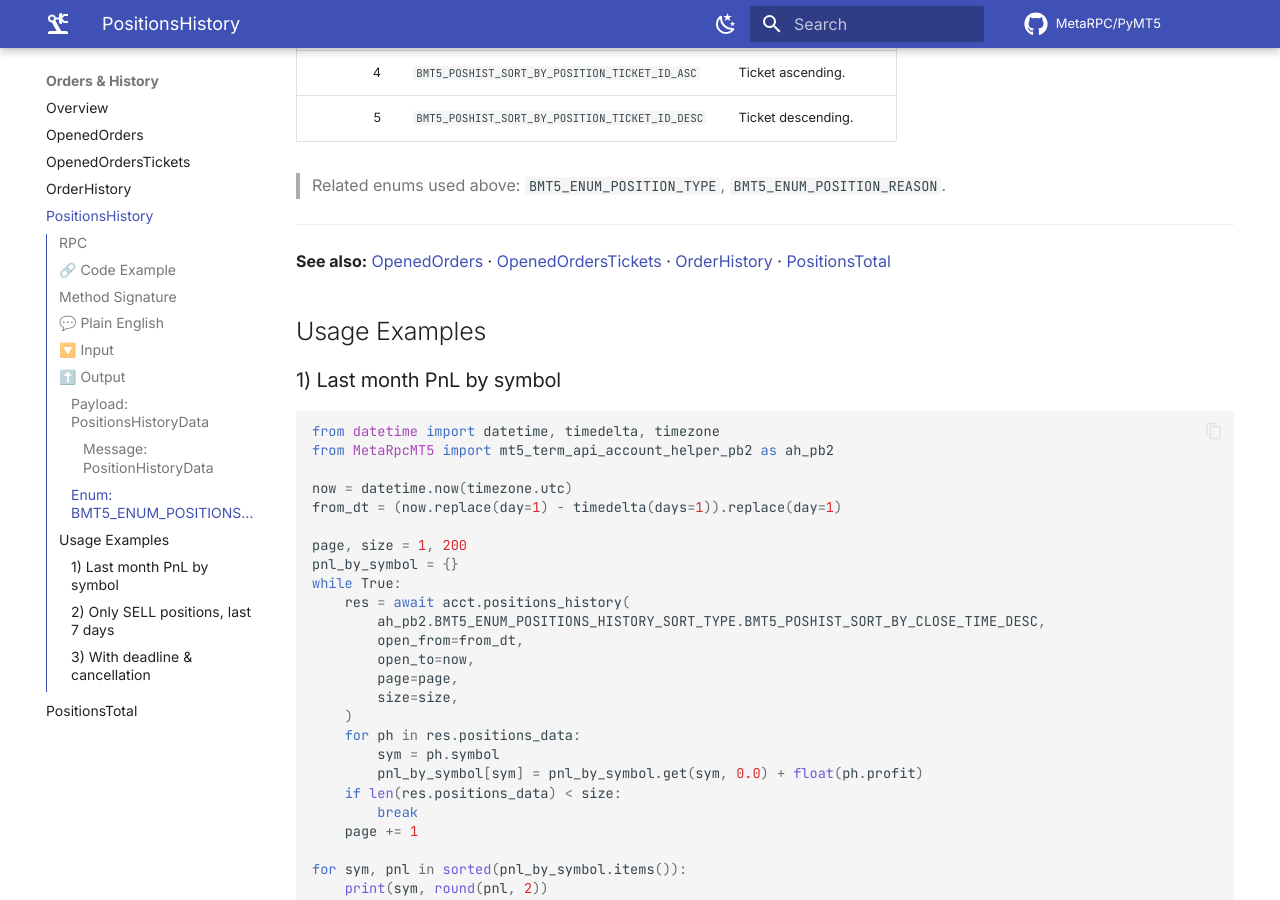
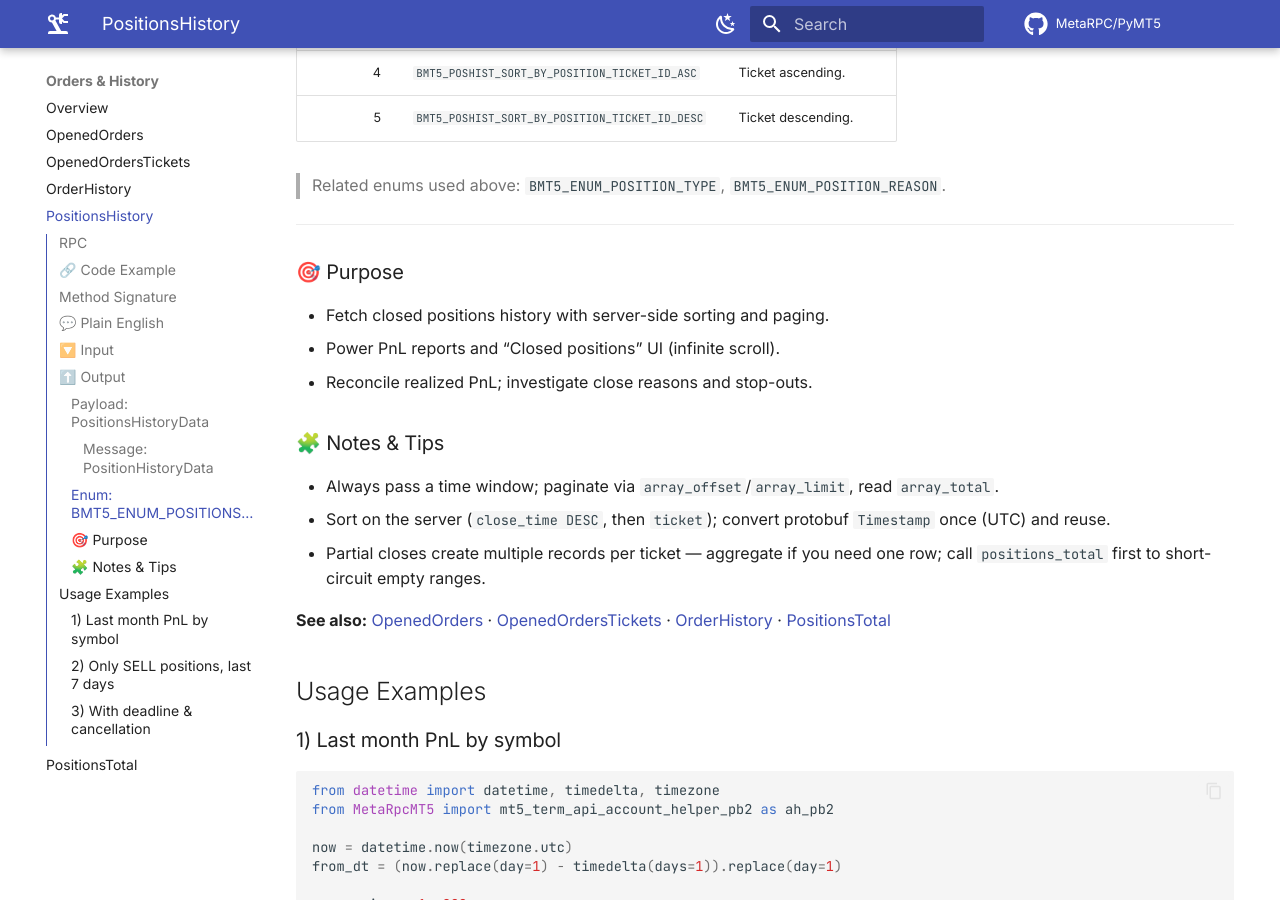
Before and after one commit to MetaRPC/PyMT5, an MkDocs documentation site: the page built from docs/MT5Account/Orders_Positions_History/positions_history.md, in a window 1280 px wide and 900 px high, scrolled down 4125 px. Built offline with MkDocs 1.6.1 and Material for MkDocs 9.7.7, drawn with Linux system fonts in a browser that asks for light colours; comment, search, counter and statistics services are not loaded.

Commit message:
Update positions_history.md

```diff
--- a/docs/MT5Account/Orders_Positions_History/positions_history.md
+++ b/docs/MT5Account/Orders_Positions_History/positions_history.md
@@ -137,6 +137,15 @@ async def positions_history(
 > Related enums used above: `BMT5_ENUM_POSITION_TYPE`, `BMT5_ENUM_POSITION_REASON`.
 
 ---
+### 🎯 Purpose
+- Fetch closed positions history with server-side sorting and paging.
+- Power PnL reports and “Closed positions” UI (infinite scroll).
+- Reconcile realized PnL; investigate close reasons and stop-outs.
+
+### 🧩 Notes & Tips
+- Always pass a time window; paginate via `array_offset`/`array_limit`, read `array_total`.
+- Sort on the server (`close_time DESC`, then `ticket`); convert protobuf `Timestamp` once (UTC) and reuse.
+- Partial closes create multiple records per ticket — aggregate if you need one row; call `positions_total` first to short-circuit empty ranges.
 
 **See also:** [OpenedOrders](./opened_orders.md) · [OpenedOrdersTickets](./opened_orders_tickets.md) · [OrderHistory](./order_history.md) · [PositionsTotal](./positions_total.md)
 
```
